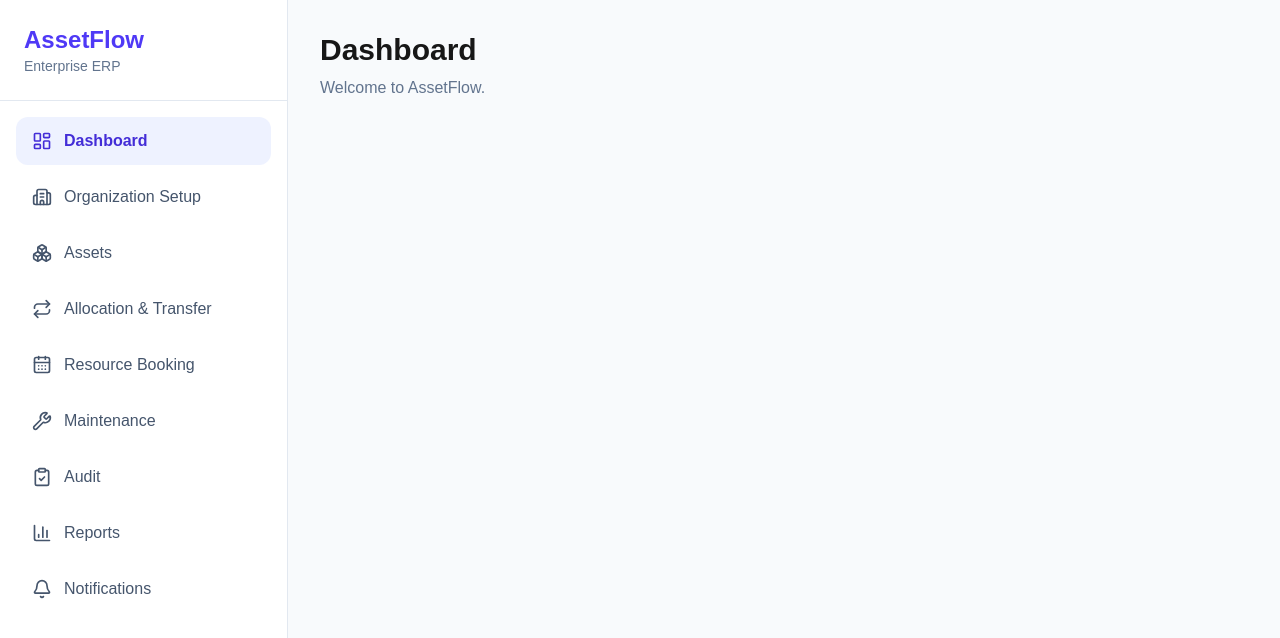
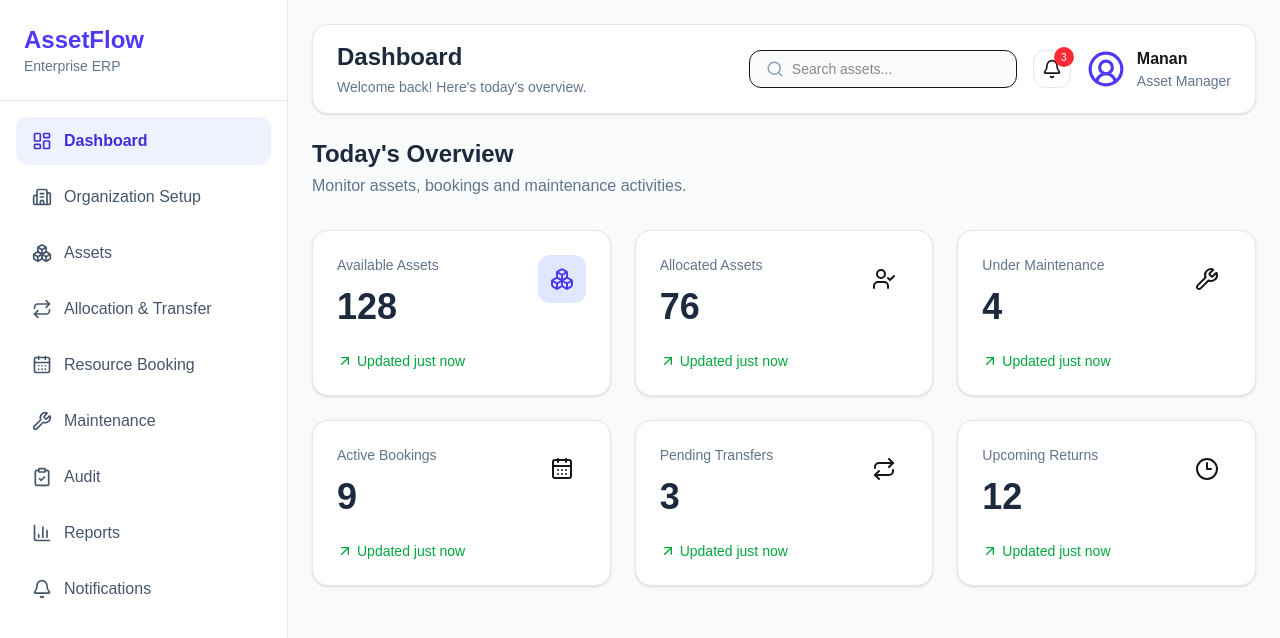
Before and after one commit to manan-soni15/asset-flow, a Next.js app: page /dashboard in a window 1280 px wide. Shown: the top 638 px of the page. Built offline with nearby package versions, Linux system fonts and the light colour scheme.

Commit message:
made ui of the dashboard

```diff
--- a/app/dashboard/layout.js
+++ b/app/dashboard/layout.js
@@ -1,4 +1,5 @@
 import Sidebar from "@/components/dashboard/Sidebar";
+import TopBar from "@/components/dashboard/TopBar";
 
 export default function DashboardLayout({ children }) {
   return (
@@ -6,9 +7,21 @@ export default function DashboardLayout({ children }) {
 
       <Sidebar />
 
-      <main className="flex-1 p-8">
-        {children}
-      </main>
+      <div className="flex-1 flex flex-col">
+
+        <div className="p-6">
+
+          <TopBar />
+
+        </div>
+
+        <main className="flex-1 px-6 pb-6">
+
+          {children}
+
+        </main>
+
+      </div>
 
     </div>
   );
--- a/app/dashboard/page.js
+++ b/app/dashboard/page.js
@@ -1,14 +1,77 @@
+import KPICard from "@/components/dashboard/KPICard";
+
+import {
+  Boxes,
+  UserCheck,
+  Wrench,
+  CalendarDays,
+  Repeat,
+  Clock3,
+} from "lucide-react";
+
 export default function DashboardPage() {
   return (
-    <div>
+    <div className="space-y-8">
 
-      <h1 className="text-3xl font-bold">
-        Dashboard
-      </h1>
+      <div>
 
-      <p className="mt-2 text-slate-500">
-        Welcome to AssetFlow.
-      </p>
+        <h2 className="text-2xl font-bold text-slate-800">
+          Today's Overview
+        </h2>
+
+        <p className="text-slate-500 mt-1">
+          Monitor assets, bookings and maintenance activities.
+        </p>
+
+      </div>
+
+      {/* KPI Cards */}
+
+      <div className="grid gap-6 lg:grid-cols-3 md:grid-cols-2">
+
+        <KPICard
+          title="Available Assets"
+          value="128"
+          icon={Boxes}
+          color="indigo"
+        />
+
+        <KPICard
+          title="Allocated Assets"
+          value="76"
+          icon={UserCheck}
+          color="blue"
+        />
+
+        <KPICard
+          title="Under Maintenance"
+          value="4"
+          icon={Wrench}
+          color="amber"
+        />
+
+        <KPICard
+          title="Active Bookings"
+          value="9"
+          icon={CalendarDays}
+          color="emerald"
+        />
+
+        <KPICard
+          title="Pending Transfers"
+          value="3"
+          icon={Repeat}
+          color="purple"
+        />
+
+        <KPICard
+          title="Upcoming Returns"
+          value="12"
+          icon={Clock3}
+          color="red"
+        />
+
+      </div>
 
     </div>
   );
--- /dev/null
+++ b/components/dashboard/KPICard.js
@@ -0,0 +1,54 @@
+import { ArrowUpRight } from "lucide-react";
+
+export default function KPICard({
+  title,
+  value,
+  icon: Icon,
+  color = "indigo",
+}) {
+  return (
+    <div className="bg-white rounded-2xl border border-slate-200 shadow-sm p-6 hover:shadow-md transition-shadow">
+
+      <div className="flex items-start justify-between">
+
+        <div>
+
+          <p className="text-sm text-slate-500 font-medium">
+            {title}
+          </p>
+
+          <h2 className="text-4xl font-bold mt-3 text-slate-800">
+            {value}
+          </h2>
+
+        </div>
+
+        <div
+          className={`
+            h-12
+            w-12
+            rounded-xl
+            flex
+            items-center
+            justify-center
+            bg-${color}-100
+          `}
+        >
+          <Icon className={`text-${color}-600`} size={24} />
+        </div>
+
+      </div>
+
+      <div className="mt-6 flex items-center text-sm text-green-600">
+
+        <ArrowUpRight size={16} />
+
+        <span className="ml-1">
+          Updated just now
+        </span>
+
+      </div>
+
+    </div>
+  );
+}
--- /dev/null
+++ b/components/dashboard/TopBar.js
@@ -0,0 +1,78 @@
+"use client";
+
+import { Bell, Search, UserCircle2 } from "lucide-react";
+
+export default function TopBar() {
+  return (
+    <header className="flex items-center justify-between bg-white border border-slate-200 rounded-2xl px-6 py-4 shadow-sm">
+
+      {/* Left */}
+
+      <div>
+        <h1 className="text-2xl font-bold text-slate-800">
+          Dashboard
+        </h1>
+
+        <p className="text-sm text-slate-500 mt-1">
+          Welcome back! Here's today's overview.
+        </p>
+      </div>
+
+      {/* Right */}
+
+      <div className="flex items-center gap-4">
+
+        {/* Search */}
+
+        <div className="hidden md:flex items-center gap-2 border rounded-xl px-4 py-2 bg-slate-50">
+
+          <Search size={18} className="text-slate-400" />
+
+          <input
+            type="text"
+            placeholder="Search assets..."
+            className="bg-transparent outline-none text-sm w-52"
+          />
+
+        </div>
+
+        {/* Notification */}
+
+        <button className="relative rounded-xl border border-slate-200 p-2 hover:bg-slate-100">
+
+          <Bell size={20} />
+
+          <span className="absolute -top-1 -right-1 flex h-5 w-5 items-center justify-center rounded-full bg-red-500 text-[10px] text-white">
+            3
+          </span>
+
+        </button>
+
+        {/* User */}
+
+        <div className="flex items-center gap-3">
+
+          <UserCircle2
+            size={38}
+            className="text-indigo-600"
+          />
+
+          <div className="hidden md:block">
+
+            <p className="font-semibold">
+              Manan
+            </p>
+
+            <p className="text-sm text-slate-500">
+              Asset Manager
+            </p>
+
+          </div>
+
+        </div>
+
+      </div>
+
+    </header>
+  );
+}
```
